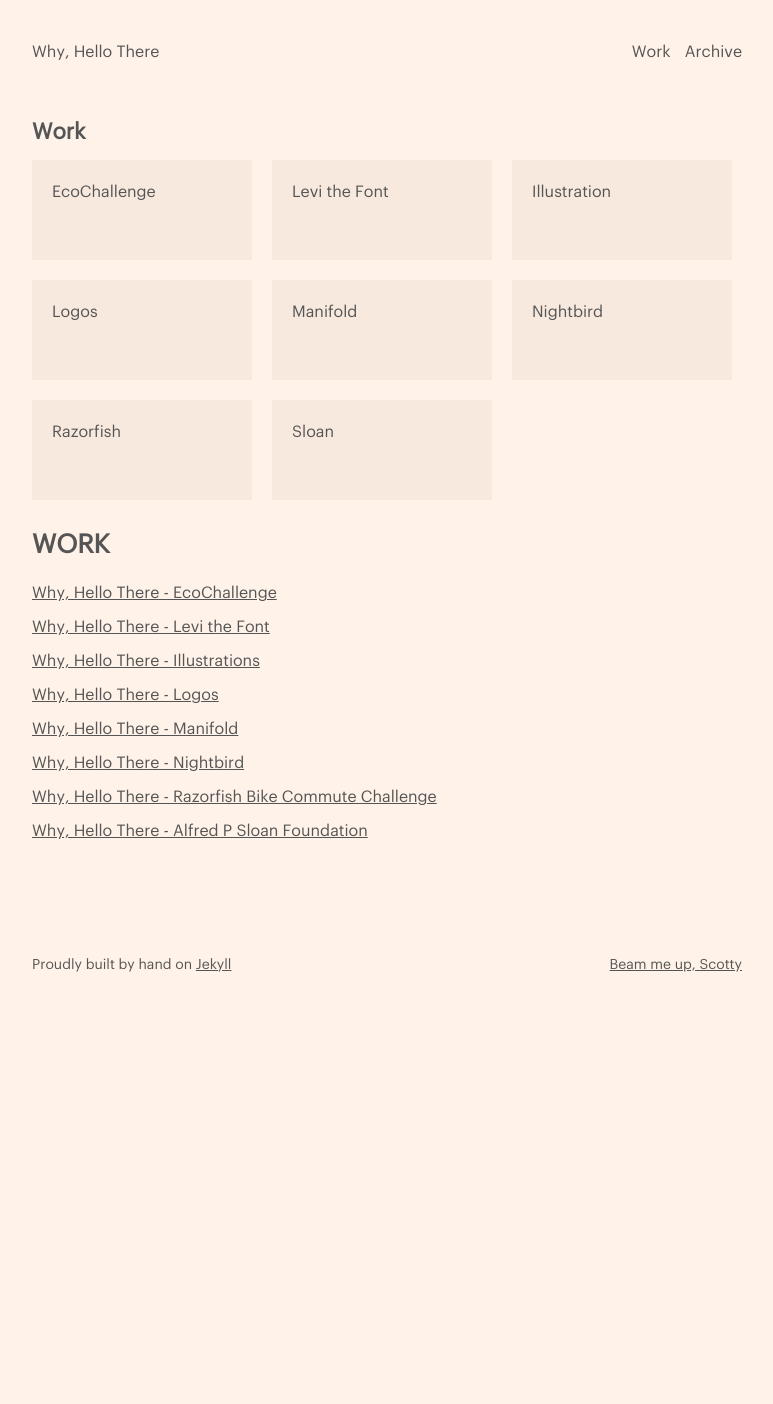
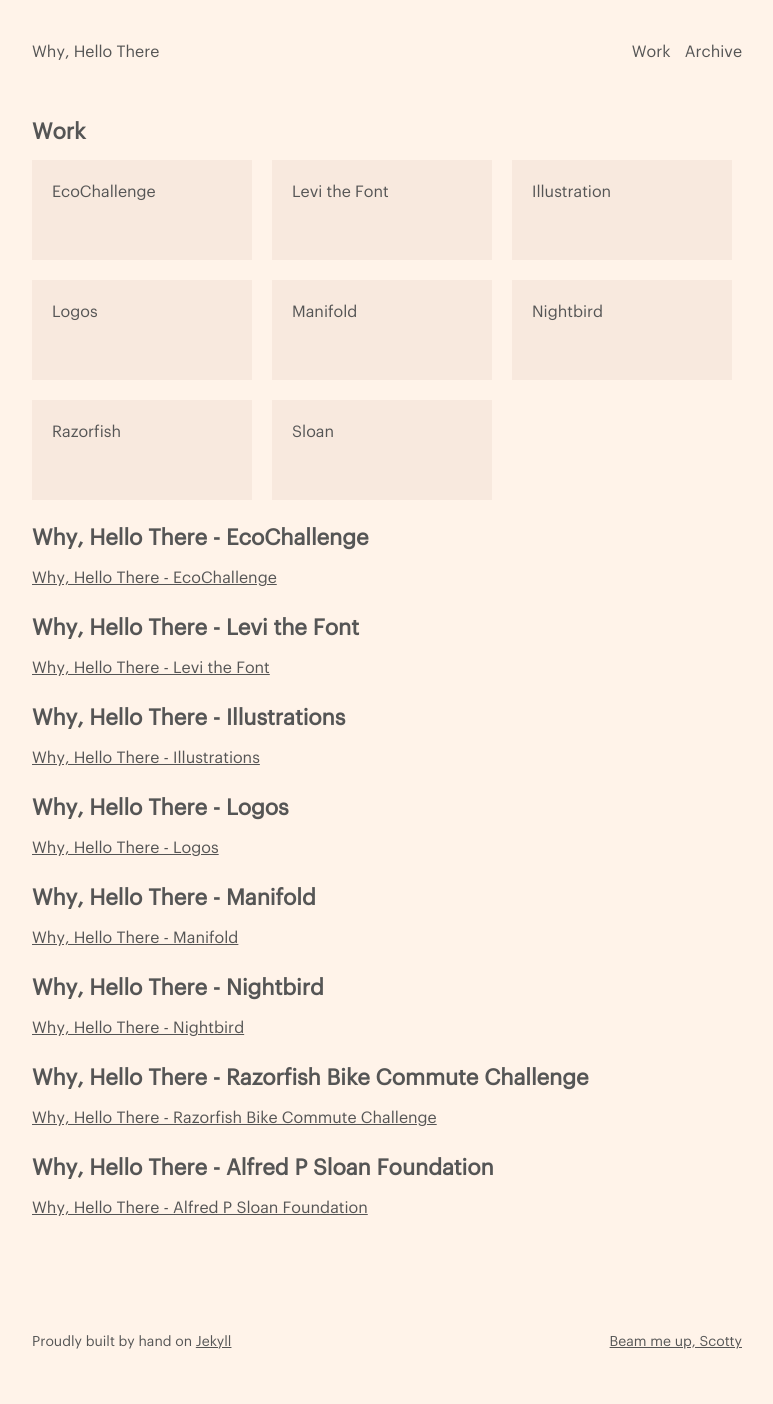
Before and after one commit to jonaschafer/jonaschafer.github.io, a Jekyll site: the page built from work.html, in a window 1280 px wide. Shown: the whole page, without its empty margins (248-1021 px from the left). Built offline with Jekyll 4.4.1, drawn with Linux system fonts in a browser that asks for light colours; before the commit the page ends 1027 px from its top, so only the background shows below that.

Commit message:
trouble shoot collection links are broken

```diff
--- a/Gemfile
+++ b/Gemfile
@@ -1,3 +1,6 @@
 source "https://rubygems.org"
 
 gem 'github-pages', group: :jekyll_plugins
+
+# Windows does not include zoneinfo files, so bundle the tzinfo-data gem
+gem 'tzinfo-data', platforms: [:mingw, :mswin, :x64_mingw, :jruby]
--- a/work.html
+++ b/work.html
@@ -57,10 +57,8 @@
 
 </div>
 
-<h1>WORK</h1>
-
 {% for item in site.work %}
-  <a href="{{ item.url }}">
-    <p>{{ item.title }}</p>
-  </a>
+  <h2>{{ item.title }}</h2>
+  <p>{{ item.description }}</p>
+  <p><a href="{{ item.url }}">{{ item.title }}</a></p>
 {% endfor %}
```
Also changed, not shown: _config.yml (+4 -4 lines), Gemfile.lock.
